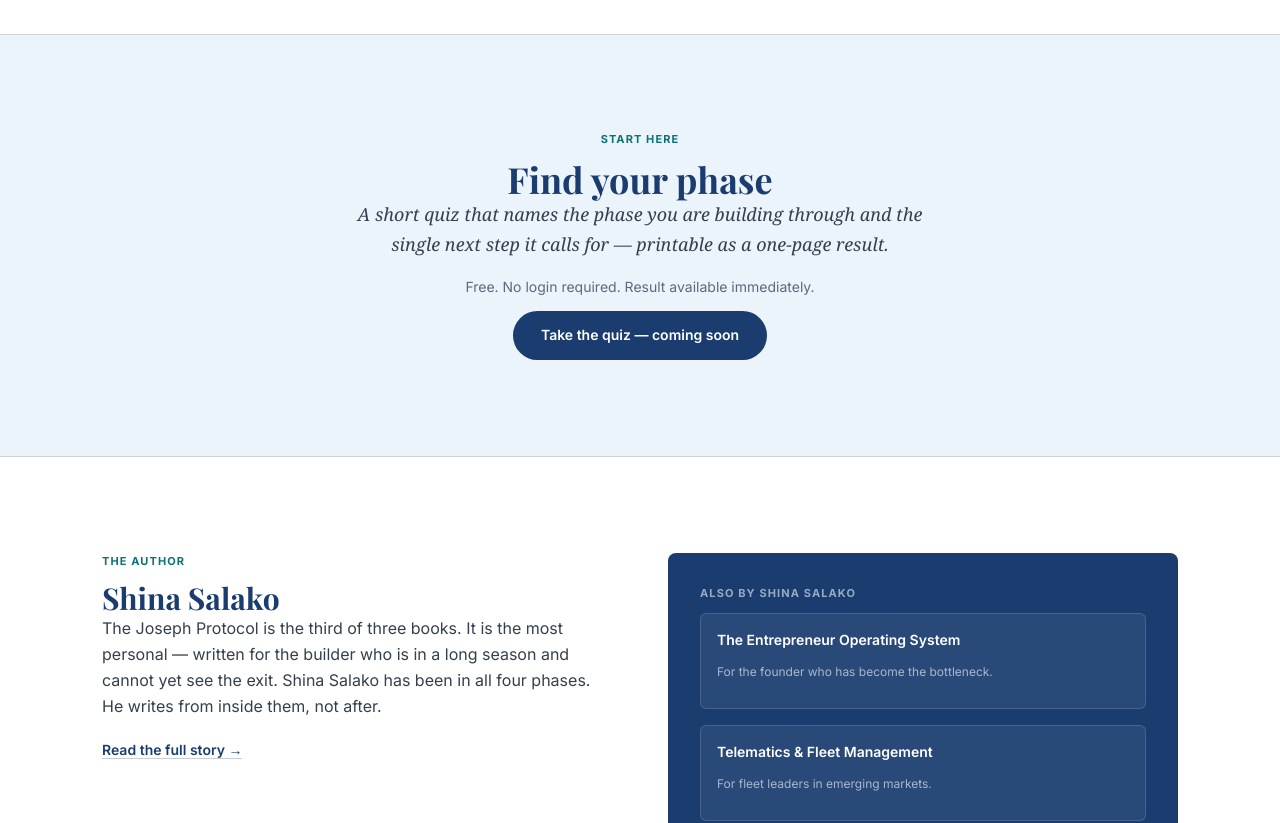
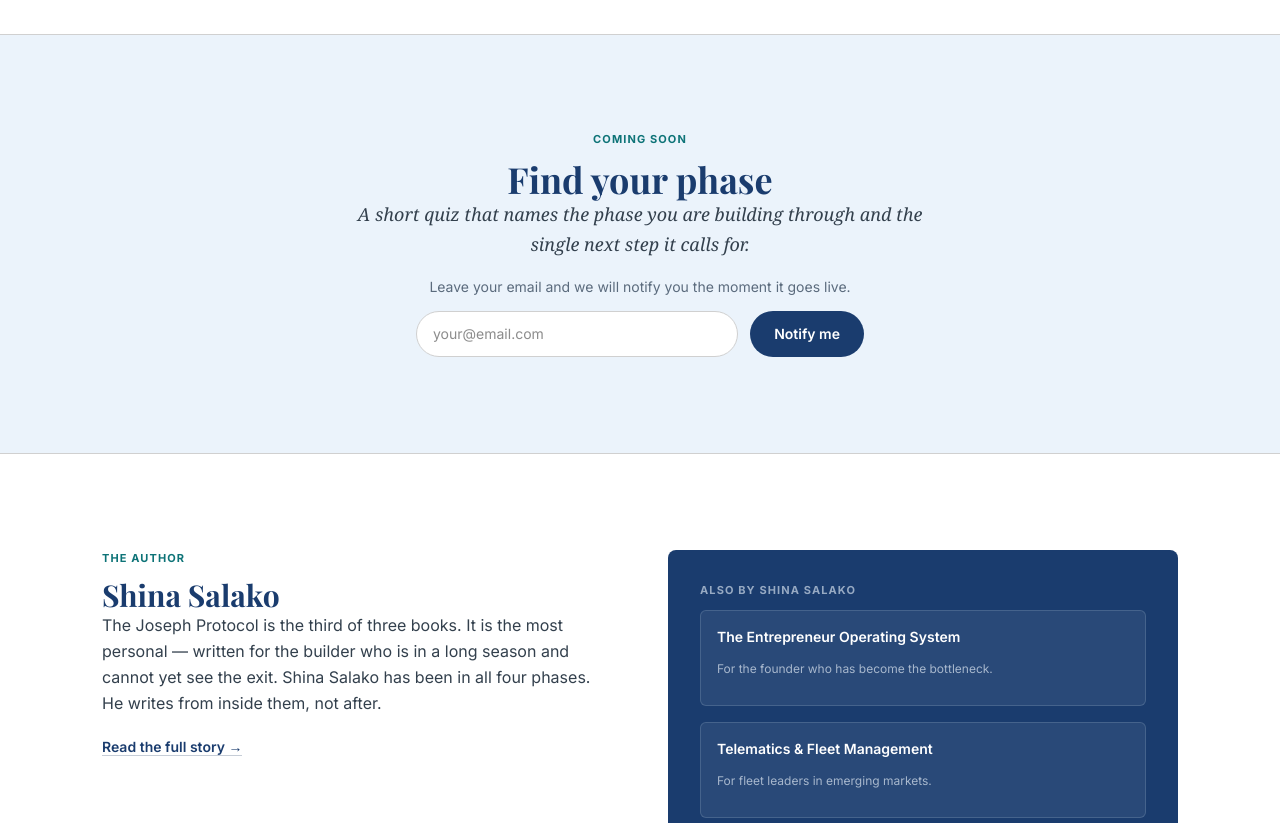
Before and after one commit to techbitdigital/shinasalako-next, a Next.js app: page /joseph-protocol in a window 1280 px wide. Shown: the part 1380-2203 px from the top of the page. Built offline with nearby package versions, Linux system fonts and the light colour scheme.

Commit message:
fix: QA report — broken links, coming soon CTAs, workshop Paystack, Joseph Protocol waitlist

```diff
--- /dev/null
+++ b/src/app/api/joseph/waitlist/route.ts
@@ -0,0 +1,39 @@
+import { Resend } from "resend";
+import { NextResponse } from "next/server";
+
+const resend = new Resend(process.env.RESEND_API_KEY);
+
+export async function POST(req: Request) {
+  try {
+    const { email } = await req.json();
+    if (!email) return NextResponse.json({ error: "Missing email" }, { status: 400 });
+
+    await resend.emails.send({
+      from: `Shina Salako <${process.env.RESEND_FROM_EMAIL || "onboarding@resend.dev"}>`,
+      to: [email],
+      subject: "You are on the list — The Joseph Protocol Quiz",
+      html: `
+        <p>Thank you for signing up.</p>
+        <p>We will notify you the moment the <strong>Find Your Phase</strong> quiz goes live on The Joseph Protocol.</p>
+        <p>In the meantime, you might find the other two books useful:</p>
+        <ul>
+          <li><a href="https://shinasalako.com/entrepreneur-os">The Entrepreneur Operating System</a> — for the founder who has become the bottleneck</li>
+          <li><a href="https://shinasalako.com/fleet">Fleet & Telematics</a> — for fleet leaders in emerging markets</li>
+        </ul>
+        <p>— Shina Salako</p>
+      `,
+    });
+
+    await resend.emails.send({
+      from: `Shina Salako Website <${process.env.RESEND_FROM_EMAIL || "onboarding@resend.dev"}>`,
+      to: [process.env.RESEND_TO_EMAIL || "enquiries@salcomms.com"],
+      subject: `New Joseph Protocol waitlist signup — ${email}`,
+      html: `<p><strong>Email:</strong> ${email}</p>`,
+    });
+
+    return NextResponse.json({ success: true });
+  } catch (error) {
+    console.error(error);
+    return NextResponse.json({ error: "Failed" }, { status: 500 });
+  }
+}
--- a/src/app/joseph-protocol/page.tsx
+++ b/src/app/joseph-protocol/page.tsx
@@ -1,6 +1,7 @@
 import type { Metadata } from "next";
 import Link from "next/link";
 import GlobalBar from "@/components/global/GlobalBar";
+import JosephWaitlist from "@/components/joseph/JosephWaitlist";
 
 export const metadata: Metadata = {
   title: "The Joseph Protocol — Shina Salako",
@@ -43,25 +44,16 @@
       <GlobalBar />
 
       {/* Hero */}
-      <header
-        className="py-16 md:py-24"
-        style={{ background: "var(--cream)" }}
-      >
+      <header className="py-16 md:py-24" style={{ background: "var(--cream)" }}>
         <div style={{ maxWidth: "1140px" }} className="mx-auto px-5 md:px-8">
           <div style={{ maxWidth: "780px" }}>
             <p className="text-[11px] tracking-widest uppercase font-bold mb-4" style={{ color: "var(--teal)" }}>
               For the season you are in
             </p>
-            <h1
-              className="font-serif text-3xl sm:text-4xl md:text-5xl leading-tight mb-5"
-              style={{ color: "var(--navy)" }}
-            >
+            <h1 className="font-serif text-3xl sm:text-4xl md:text-5xl leading-tight mb-5" style={{ color: "var(--navy)" }}>
               The Joseph Protocol
             </h1>
-            <p
-              className="font-serif italic text-base sm:text-lg md:text-xl mb-8"
-              style={{ color: "var(--ink-soft)" }}
-            >
+            <p className="font-serif italic text-base sm:text-lg md:text-xl mb-8" style={{ color: "var(--ink-soft)" }}>
               A framework for the phases every builder moves through. Name
               the phase you are in — and what it asks of you.
             </p>
@@ -71,7 +63,7 @@
                 className="inline-block text-center px-7 py-3.5 rounded-full text-sm font-semibold border-0"
                 style={{ background: "var(--navy)", color: "#fff" }}
               >
-                Find your phase
+                Get notified when quiz launches
               </Link>
               <Link
                 href="#framework"
@@ -91,10 +83,7 @@
         style={{ background: "var(--navy)", borderBottom: "1px solid rgba(235,243,251,0.1)" }}
       >
         <div style={{ maxWidth: "780px" }} className="mx-auto px-5 md:px-8 text-center">
-          <p
-            className="font-serif italic text-xl sm:text-2xl md:text-3xl leading-relaxed"
-            style={{ color: "#fff" }}
-          >
+          <p className="font-serif italic text-xl sm:text-2xl md:text-3xl leading-relaxed" style={{ color: "#fff" }}>
             &ldquo;Every phase has a name. Every name has a discipline.
             Every discipline has an exit.&rdquo;
           </p>
@@ -120,30 +109,20 @@
           >
             Four phases. Every builder moves through all of them.
           </h2>
-
           <div className="grid grid-cols-1 sm:grid-cols-2 gap-6">
-            {phases.map((phase, i) => (
+            {phases.map((phase) => (
               <div
                 key={phase.name}
                 className="rounded-lg p-7"
                 style={{ background: "var(--cream)", border: "1px solid var(--line)" }}
               >
-                <p
-                  className="text-[11px] tracking-widest uppercase font-bold mb-2"
-                  style={{ color: "var(--amber)" }}
-                >
+                <p className="text-[11px] tracking-widest uppercase font-bold mb-2" style={{ color: "var(--amber)" }}>
                   {phase.subtitle}
                 </p>
-                <h3
-                  className="font-serif text-2xl mb-3"
-                  style={{ color: "var(--navy)" }}
-                >
+                <h3 className="font-serif text-2xl mb-3" style={{ color: "var(--navy)" }}>
                   {phase.name}
                 </h3>
-                <p
-                  className="text-sm leading-relaxed"
-                  style={{ color: "var(--ink-soft)" }}
-                >
+                <p className="text-sm leading-relaxed" style={{ color: "var(--ink-soft)" }}>
                   {phase.desc}
                 </p>
               </div>
@@ -152,7 +131,7 @@
         </div>
       </section>
 
-      {/* Quiz CTA */}
+      {/* Quiz waitlist */}
       <section
         className="py-16 md:py-24"
         style={{ background: "var(--cream)", borderBottom: "1px solid var(--line)" }}
@@ -160,31 +139,19 @@
       >
         <div style={{ maxWidth: "680px" }} className="mx-auto px-5 md:px-8 text-center">
           <p className="text-[11px] tracking-widest uppercase font-bold mb-3" style={{ color: "var(--teal)" }}>
-            Start here
+            Coming soon
           </p>
-          <h2
-            className="font-serif text-2xl sm:text-3xl md:text-4xl mb-4"
-            style={{ color: "var(--navy)" }}
-          >
+          <h2 className="font-serif text-2xl sm:text-3xl md:text-4xl mb-4" style={{ color: "var(--navy)" }}>
             Find your phase
           </h2>
-          <p
-            className="font-serif italic text-base md:text-lg leading-relaxed mb-4"
-            style={{ color: "var(--ink-soft)" }}
-          >
+          <p className="font-serif italic text-base md:text-lg leading-relaxed mb-4" style={{ color: "var(--ink-soft)" }}>
             A short quiz that names the phase you are building through and
-            the single next step it calls for — printable as a one-page result.
+            the single next step it calls for.
           </p>
           <p className="text-sm mb-8" style={{ color: "var(--muted)" }}>
-            Free. No login required. Result available immediately.
+            Leave your email and we will notify you the moment it goes live.
           </p>
-          <Link
-            href="/joseph-protocol#quiz"
-            className="inline-block px-7 py-3.5 rounded-full text-sm font-semibold border-0"
-            style={{ background: "var(--navy)", color: "#fff" }}
-          >
-            Take the quiz — coming soon
-          </Link>
+          <JosephWaitlist />
         </div>
       </section>
 
@@ -210,17 +177,13 @@
               </p>
               <Link
                 href="/entrepreneur-os/about"
-                className="text-sm font-semibold"
+                className="text-sm font-semibold border-0"
                 style={{ color: "var(--navy)" }}
               >
                 Read the full story &#8594;
               </Link>
             </div>
-
-            <div
-              className="rounded-lg p-7 md:p-8"
-              style={{ background: "var(--navy)" }}
-            >
+            <div className="rounded-lg p-7 md:p-8" style={{ background: "var(--navy)" }}>
               <p className="text-[11px] tracking-widest uppercase font-bold mb-4" style={{ color: "rgba(235,243,251,0.6)" }}>
                 Also by Shina Salako
               </p>
@@ -232,15 +195,11 @@
                   <Link
                     key={book.href}
                     href={book.href}
-                    className="block border-0 p-4 rounded-md transition-colors"
+                    className="block p-4 rounded-md border-0"
                     style={{ background: "rgba(235,243,251,0.07)", border: "1px solid rgba(235,243,251,0.15)" }}
                   >
-                    <p className="text-sm font-semibold mb-1" style={{ color: "#fff" }}>
-                      {book.label}
-                    </p>
-                    <p className="text-xs" style={{ color: "rgba(235,243,251,0.65)" }}>
-                      {book.desc}
-                    </p>
+                    <p className="text-sm font-semibold mb-1" style={{ color: "#fff" }}>{book.label}</p>
+                    <p className="text-xs" style={{ color: "rgba(235,243,251,0.65)" }}>{book.desc}</p>
                   </Link>
                 ))}
               </div>
@@ -250,10 +209,7 @@
       </section>
 
       {/* Final CTA */}
-      <section
-        className="py-16 md:py-24 text-center"
-        style={{ background: "var(--navy)" }}
-      >
+      <section className="py-16 md:py-24 text-center" style={{ background: "var(--navy)" }}>
         <div style={{ maxWidth: "680px" }} className="mx-auto px-5 md:px-8">
           <h2
             className="font-serif text-2xl sm:text-3xl md:text-4xl mb-5"
@@ -261,12 +217,8 @@
           >
             Name the phase. Do the work. Exit well.
           </h2>
-          <p
-            className="font-serif italic text-base md:text-xl mb-10"
-            style={{ color: "var(--cream)" }}
-          >
-            The quiz is coming. In the meantime — start with one of the
-            other two books.
+          <p className="font-serif italic text-base md:text-xl mb-10" style={{ color: "var(--cream)" }}>
+            The quiz is coming. In the meantime — start with one of the other two books.
           </p>
           <div className="flex flex-col sm:flex-row gap-3 justify-center">
             <Link
@@ -288,12 +240,10 @@
       </section>
 
       {/* Footer */}
-      <footer
-        className="pt-12 pb-7 text-sm"
-        style={{ background: "#13294b", color: "rgba(255,255,255,0.8)" }}
-      >
+      <footer className="pt-12 pb-7 text-sm" style={{ background: "#13294b", color: "rgba(255,255,255,0.8)" }}>
         <div style={{ maxWidth: "1140px" }} className="mx-auto px-5 md:px-8">
-          <div className="flex flex-wrap justify-between gap-4 pt-5 text-[13px]"
+          <div
+            className="flex flex-wrap justify-between gap-4 pt-5 text-[13px]"
             style={{ color: "rgba(255,255,255,0.6)" }}
           >
             <span>© 2026 Shina Salako. All rights reserved.</span>
--- a/src/app/resources/page.tsx
+++ b/src/app/resources/page.tsx
@@ -21,7 +21,7 @@
     category: "Entrepreneur OS",
     items: [
       { title: "12-Minute Founder Diagnostic", desc: "Five operating systems. One clear answer about where your business is leaking.", href: "/entrepreneur-os/diagnostic", cta: "Take the diagnostic" },
-      { title: "EOS Readiness Worksheet", desc: "A downloadable worksheet to map your five operating systems before the book.", href: "/assets/downloads/EOS-Entrepreneurship-Readiness-Worksheet.pdf", cta: "Download PDF" },
+      { title: "EOS Readiness Worksheet", desc: "A downloadable worksheet to map your five operating systems before the book.", href: "/entrepreneur-os/diagnostic", cta: "Take the diagnostic" },
     ],
   },
   {
--- /dev/null
+++ b/src/components/joseph/JosephWaitlist.tsx
@@ -0,0 +1,49 @@
+'use client';
+import { useState } from "react";
+
+export default function JosephWaitlist() {
+  const [email, setEmail] = useState("");
+  const [status, setStatus] = useState<"idle"|"loading"|"success"|"error">("idle");
+
+  async function handleSubmit(e: React.FormEvent) {
+    e.preventDefault();
+    setStatus("loading");
+    try {
+      const res = await fetch("/api/joseph/waitlist", {
+        method: "POST",
+        headers: { "Content-Type": "application/json" },
+        body: JSON.stringify({ email }),
+      });
+      setStatus(res.ok ? "success" : "error");
+    } catch { setStatus("error"); }
+  }
+
+  if (status === "success") return (
+    <p className="font-serif italic text-lg" style={{ color: "var(--navy)" }}>
+      You are on the list. We will be in touch.
+    </p>
+  );
+
+  return (
+    <form onSubmit={handleSubmit} className="flex flex-col sm:flex-row gap-3 justify-center max-w-md mx-auto">
+      <input
+        type="email" required placeholder="your@email.com" value={email}
+        onChange={(e) => setEmail(e.target.value)}
+        className="flex-1 px-4 py-3 rounded-full text-sm outline-none"
+        style={{ border: "1px solid var(--line)", background: "#fff", color: "var(--ink)" }}
+      />
+      <button
+        type="submit" disabled={status === "loading"}
+        className="px-6 py-3 rounded-full text-sm font-semibold border-0 whitespace-nowrap"
+        style={{ background: "var(--navy)", color: "#fff", opacity: status === "loading" ? 0.7 : 1 }}
+      >
+        {status === "loading" ? "Joining..." : "Notify me"}
+      </button>
+      {status === "error" && (
+        <p className="text-sm w-full text-center" style={{ color: "red" }}>
+          Something went wrong. Try again.
+        </p>
+      )}
+    </form>
+  );
+}
--- a/src/components/layout/EosFooter.tsx
+++ b/src/components/layout/EosFooter.tsx
@@ -43,8 +43,8 @@
             <ul className="space-y-1.5">
               {[
                 { href: "/entrepreneur-os/about", label: "About" },
-                { href: "/entrepreneur-os/voices", label: "Founder Fifteen" },
-                { href: "/entrepreneur-os/coaching", label: "Corporate Workshops" },
+                { href: "/entrepreneur-os/voices", label: "Founder Voices" },
+                { href: "/entrepreneur-os/coaching", label: "Coaching & Workshops" },
                 { href: "mailto:hello@shinasalako.com", label: "Contact" },
               ].map((l) => (
                 <li key={l.href}>
```
